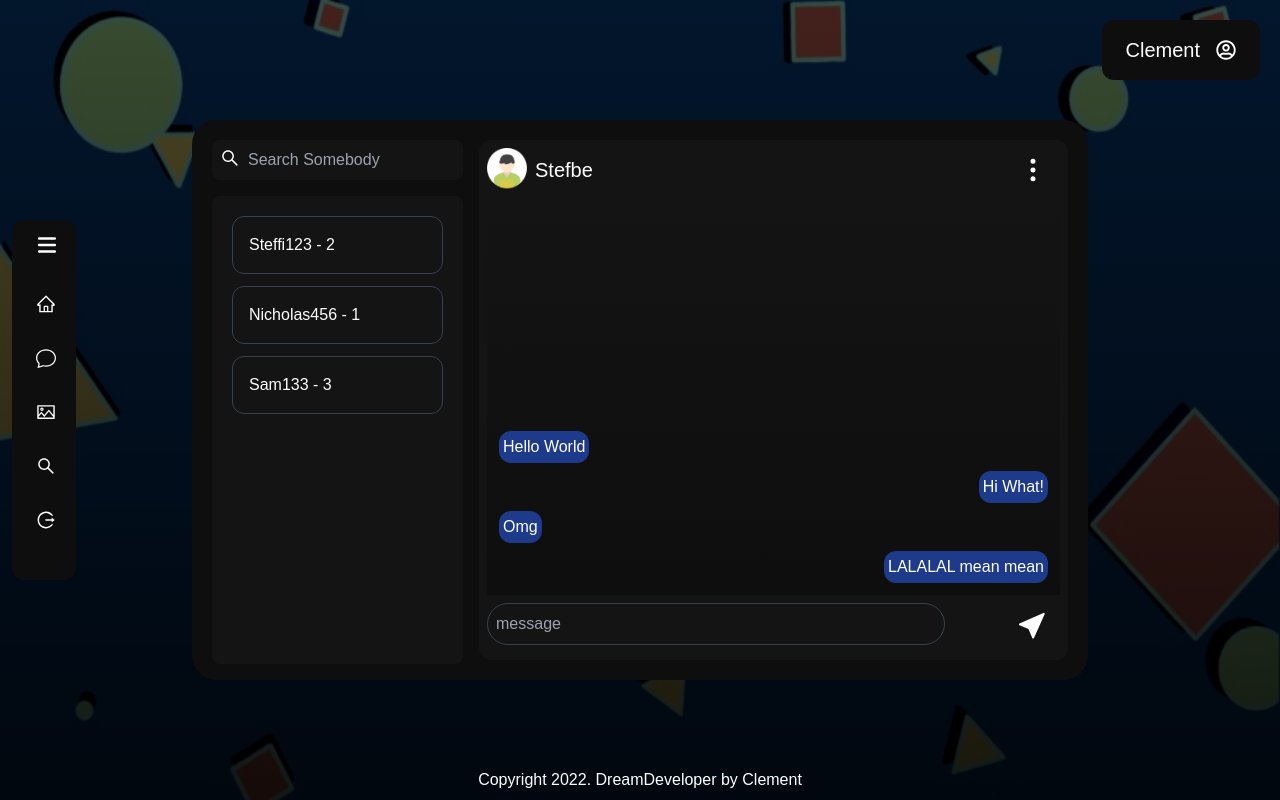
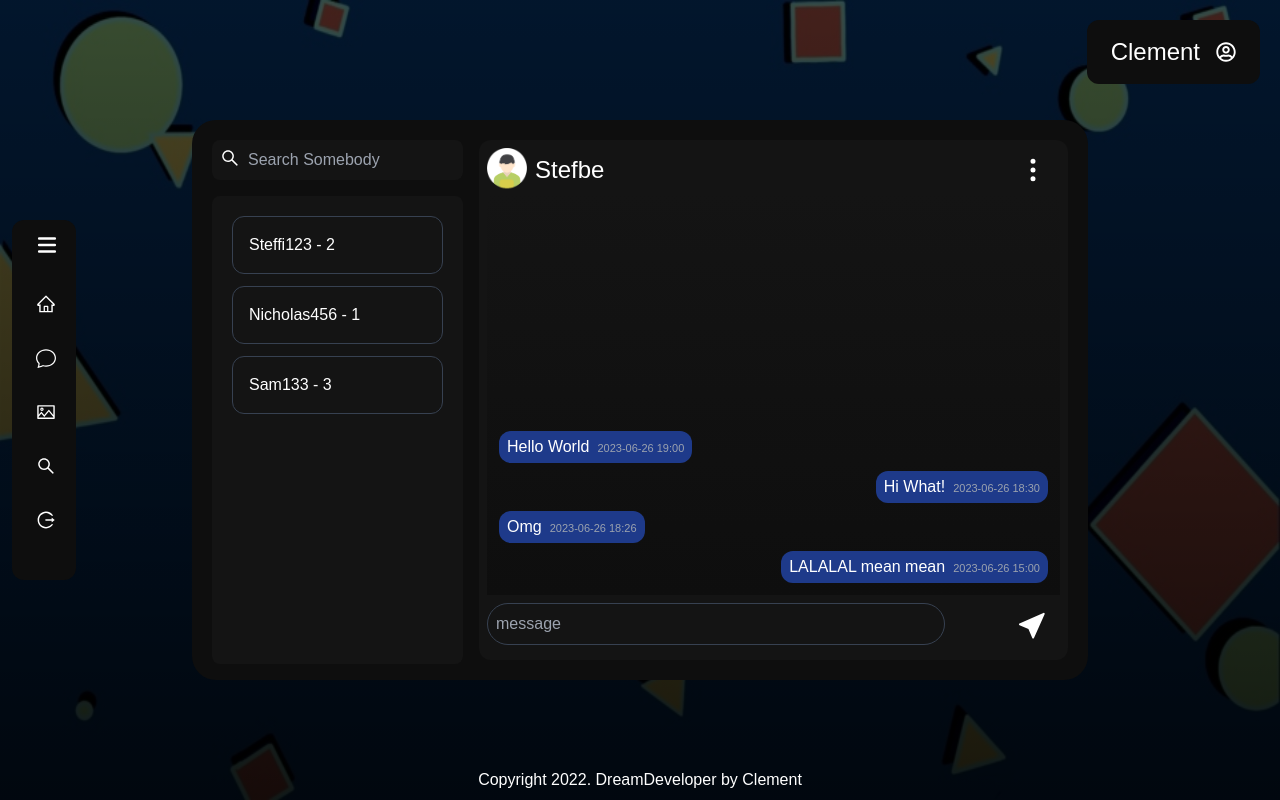
Before and after one commit to ClementWong711/DreamDeveloper, a React (Create React App) app in the folder Frontend/: page /chat in a window 1280 px wide. Built offline with nearby package versions, Linux system fonts and the light colour scheme.

Commit message:
chatroom scroll & show message time

```diff
--- a/Frontend/package.json
+++ b/Frontend/package.json
@@ -7,6 +7,7 @@
     "@testing-library/jest-dom": "^5.16.5",
     "@testing-library/react": "^13.4.0",
     "@testing-library/user-event": "^13.5.0",
+    "dayjs": "^1.11.8",
     "react": "^18.2.0",
     "react-chat-engine-pretty": "^0.1.8",
     "react-dom": "^18.2.0",
--- a/Frontend/src/ChatPage/ContactList.jsx
+++ b/Frontend/src/ChatPage/ContactList.jsx
@@ -2,7 +2,7 @@ import ContactPersonSelect from "./ContactPersonSelect";
 
 const ContactList = ({chatList, handleState}) => {
     return (
-        <div className="bg-[#141414] rounded-lg p-2 h-[calc(90%)]">
+        <div className="bg-[#141414] rounded-lg p-2 h-[calc(90%)] overflow-y-auto">
             {
                 chatList.map((frdsDetail, i) => (
                     <ContactPersonSelect
--- a/Frontend/src/ChatPage/MessageBox.jsx
+++ b/Frontend/src/ChatPage/MessageBox.jsx
@@ -3,9 +3,10 @@ import MessageItem from "./MessageItem";
 const MessageBox = ({MessageList, MyUserID}) => {
 
     return (
-        <div className="bg-gradient-to-t from-[#0e0e0e] to-[#141414] h-[calc(80%)] mb-2 p-2 flex flex-col justify-end">
+        <div
+            className="bg-gradient-to-t from-[#0e0e0e] to-[#141414] overflow-y-auto h-[calc(80%)] mb-2 p-2 flex flex-col justify-end"
+        >
             {
-
                 MessageList.map((messageDetail, i) => (
                     <MessageItem key={i} messageDetail={messageDetail} MyUserID={MyUserID}/>
                 ))
--- a/Frontend/src/ChatPage/MessageItem.jsx
+++ b/Frontend/src/ChatPage/MessageItem.jsx
@@ -1,7 +1,17 @@
+import React from "react";
+import dayjs from "dayjs";
+
 const MessageItem = ({messageDetail, MyUserID}) => {
+    const ShowTime = dayjs(messageDetail.messageTime).format("HH:mm");
+    const ShowDateTime = dayjs(messageDetail.messageTime).format("YYYY-MM-DD HH:mm");
+    const MessageTime = dayjs(messageDetail.messageTime).format("YYYY-MM-DD");
+    const current = new Date();
+    const CurrentDate = current.getFullYear()+"-"+(current.getMonth()+1)+"-"+current.getDate();
+    const CurrentDateFormatted = dayjs(CurrentDate).format("YYYY-MM-DD");
+
     return (
         <div className={`p-1 flex justify-${messageDetail.userID === MyUserID ? 'end' : 'start'}`}>
-            <span className="p-1 bg-blue-900 rounded-xl">{messageDetail.message}</span>
+            <span className="p-1 pl-2 pr-2 bg-blue-900 rounded-xl">{messageDetail.message}<span className="text-xs pl-2 text-gray-400">{(MessageTime===CurrentDateFormatted)?ShowTime:ShowDateTime}</span></span>
         </div>
     );
 }
--- a/Frontend/tailwind.config.js
+++ b/Frontend/tailwind.config.js
@@ -18,6 +18,13 @@ module.exports = {
   content: ["./src/**/*.{js,jsx,ts,tsx}",],
   theme: {
     extend: {},
+    fontSize: {
+      xs: ['11px', '14px'],
+      sm: ['14px', '20px'],
+      base: ['16px', '24px'],
+      lg: ['20px', '28px'],
+      xl: ['24px', '32px'],
+    },
   },
   plugins: [Myclass],
 }
```
Also changed, not shown: 1 other file (tests, documents, lock files or other folders).
